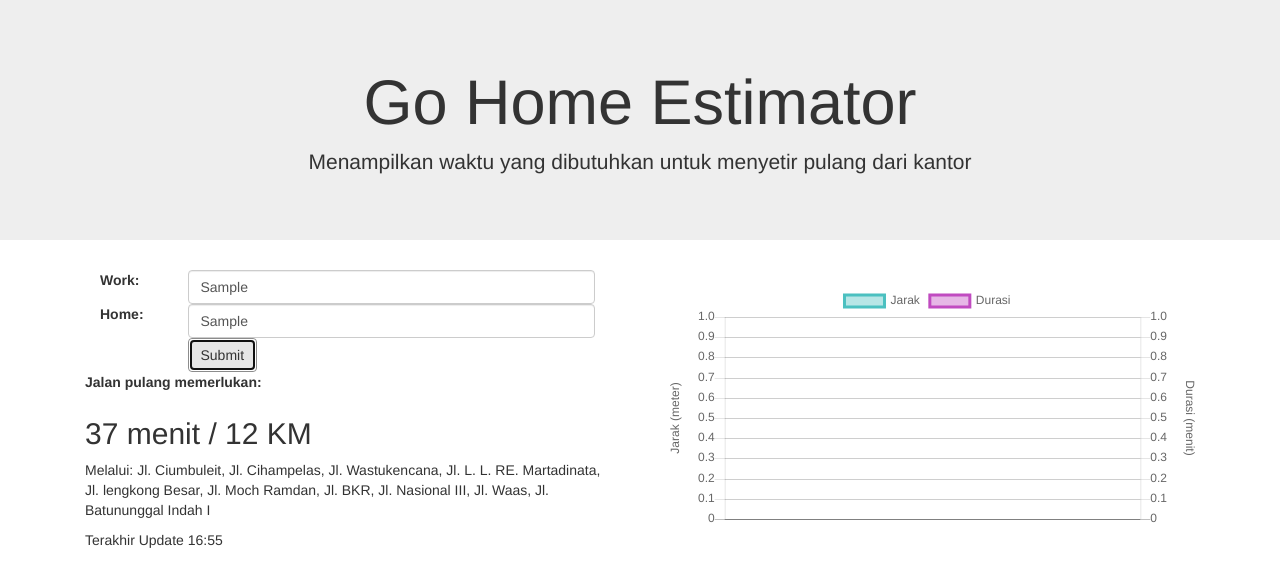
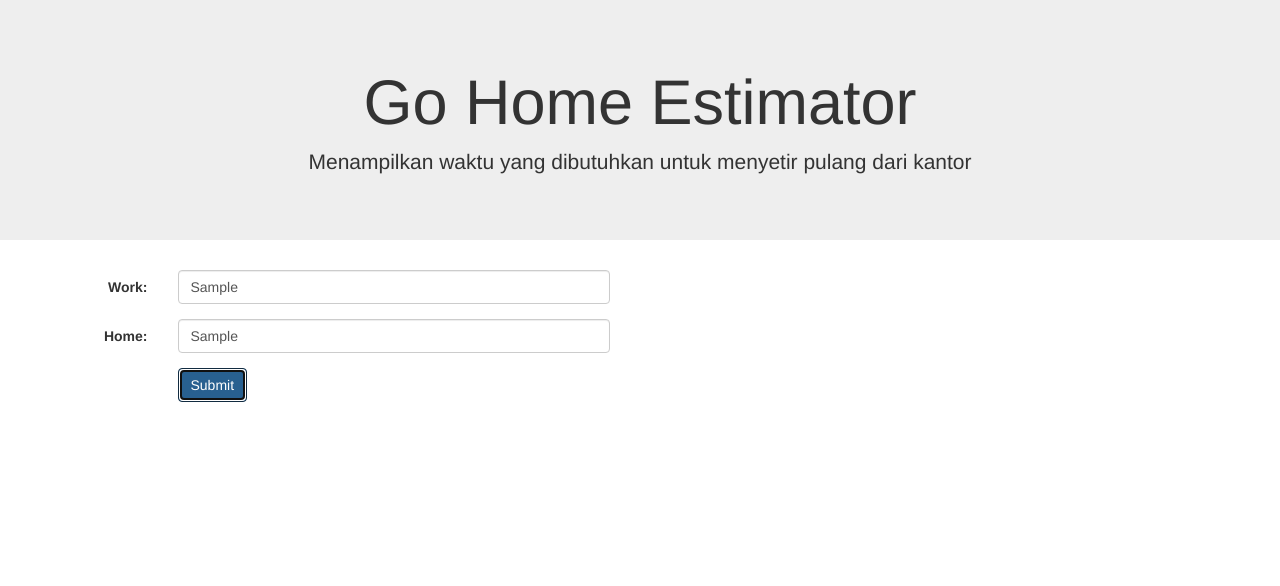
Before and after one commit to ftisunpar/gohome, a plain HTML site: page index.html in a window 1280 px wide. Both pictures are taken after typing "Sample", "Sample" into the empty fields and a click on the button "Submit". Drawn offline with Linux system fonts and the light colour scheme; some packages are replaced by stand-ins of ours.

Commit message:
Perbaikan tampilan

```diff
--- a/index.html
+++ b/index.html
@@ -16,41 +16,47 @@
 			<div class="row">
 				<div class="col-sm-6">
 					<div class="col-sm-12">
+                        <div class="form-horizontal">
                             <div class="form-group">
     							<label class="control-label col-sm-2" for="work">Work:</label>
-								<div class="col-lg-10">
+                                <div class="col-sm-10">
                                     <input type="text" name="work" id="work" class="form-control">
                                 </div>
     						</div>
     						<div class="form-group">
     							<label class="control-label col-sm-2" for="home">Home:</label>
-							<div class="col-lg-10">
+                                <div class="col-sm-10">
                                     <input type="text" name="home" id="home" class="form-control">
                                 </div>
     						</div>
     						<div class="form-group">
     							<div class="col-sm-offset-2 col-sm-10">
-								<button class="btn btn-default" id="submit">Submit</button>
+    								<button class="btn btn-primary" id="submit">Submit</button>
     							</div>
     						</div>
-                        <div id="textContainer" style="display:none;">
-                            <div class ="estimasi">
+                        </div>
+                        <div class="hiddenInit" style="display:none;">
+                            <p class ="estimasi">
     							<label>Jalan pulang memerlukan:</label>
-    							<h2><span id="time">37 menit</span> / <span id="distance">12 KM</span></h2> <!-- $(".estimasi h2").html("37 menit / 12 KM"); -->
+    							<div class="h2" style="margin:0px 0px 20px 0px">
+                                    <span id="time">37 menit</span> / <span id="distance">12 KM</span>
                                 </div>
-    						<div class="rute">
-    							<p>Melalui: <span id="routes">Jl. Ciumbuleit, Jl. Cihampelas, Jl. Wastukencana, Jl. L. L. RE. Martadinata, Jl. lengkong Besar, Jl. Moch Ramdan, Jl. BKR, Jl. Nasional III, Jl. Waas, Jl. Batununggal Indah I</span></p>
-    						</div>
-    						<div class="updated">
-    							<p>Terakhir Update <span id="last_update">16:55</span></p>
-    						</div>
+    						</p>
+    						<p class="rute">
+                                <label>Melalui:</label>
+    							<span id="routes">Jl. Ciumbuleit, Jl. Cihampelas, Jl. Wastukencana, Jl. L. L. RE. Martadinata, Jl. lengkong Besar, Jl. Moch Ramdan, Jl. BKR, Jl. Nasional III, Jl. Waas, Jl. Batununggal Indah I</span>
+    						</p>
+    						<p class="updated">
+    							<label>Terakhir Update:</label>
+                                <span id="last_update">16:55</span>
+    						</p>
                         </div>
 					</div>
 				</div>
 				<div class="col-sm-6"> <!-- Chart estimasi waktu yang dibutuhkan -->
 					<div class="panel-body">
 						<div>
-							<canvas id="myChart"></canvas>
+							<canvas class="hiddenInit" style="display:none;" id="myChart" height="200px"></canvas>
 						</div>
 					</div>
 				</div>
--- a/scripts/main.js
+++ b/scripts/main.js
@@ -4,6 +4,7 @@ var chartDistance = [];
 var chartDuration = [];
 var chartLabel = [];
 var initialized = false;
+var refreshRate = 1000*60*5;
 
 function initMap() {
     service = new google.maps.DirectionsService;
@@ -118,7 +119,6 @@ $(document).ready(function(){
         if (!initialized) {
             alert("Can't contact google. Please check your internet connection.");
         } else {
-            $("#textContainer").attr("style","");
             chartDuration = [];
             chartDistance = [];
             chartLabel = [];
@@ -161,11 +161,13 @@ $(document).ready(function(){
                         $("#last_update").text(lastUpdate);
 
                         generateChart(distance,parseInt(duration/60),lastUpdate);
+
+                        $(".hiddenInit").attr("style","");
                     }
                 });
             };
             makeRequest();
-            reloader = setInterval(makeRequest,1000*60*5);
+            reloader = setInterval(makeRequest,refreshRate);
         }
     });
 });
```
Lines whose indentation alone changed are shown as unchanged.
